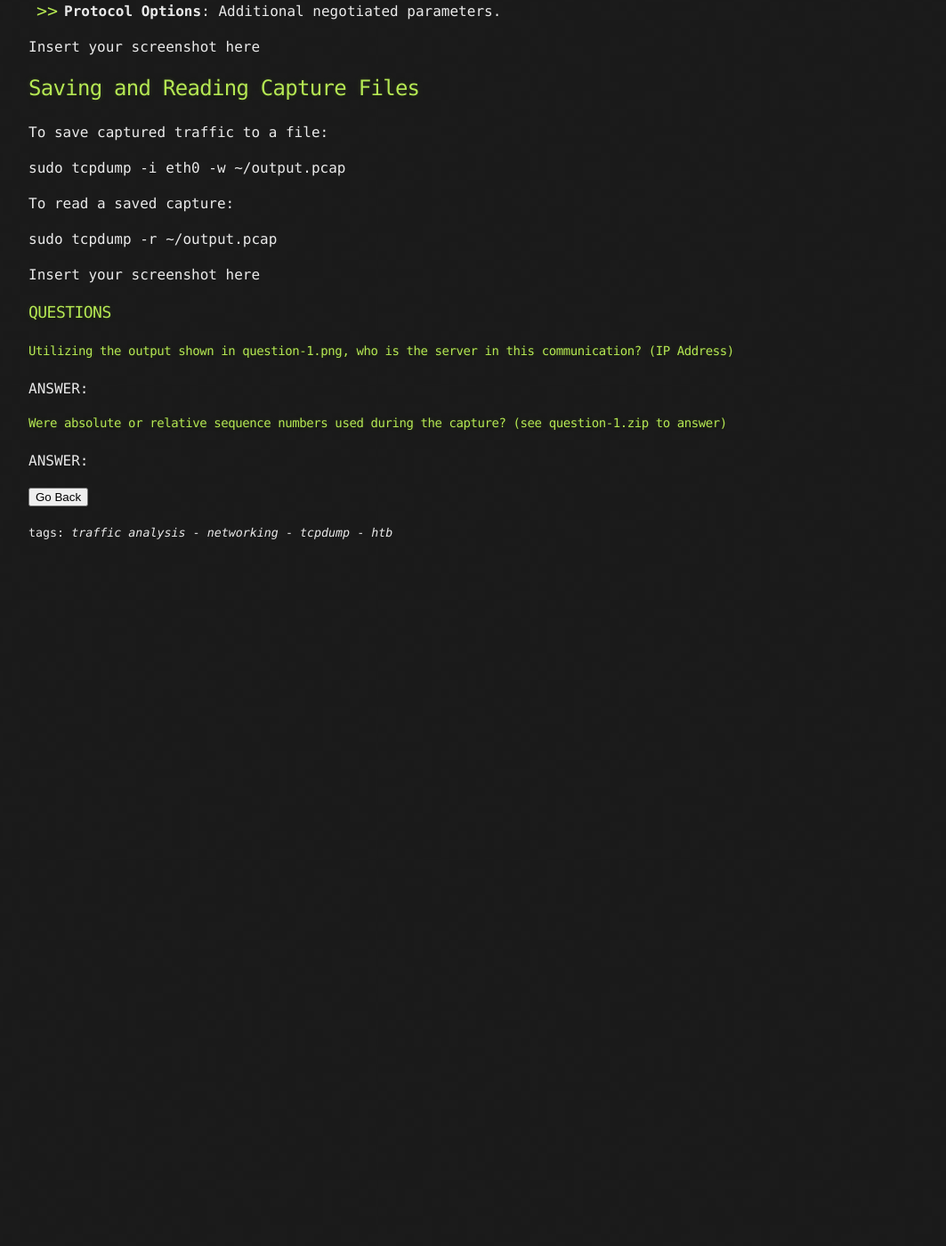
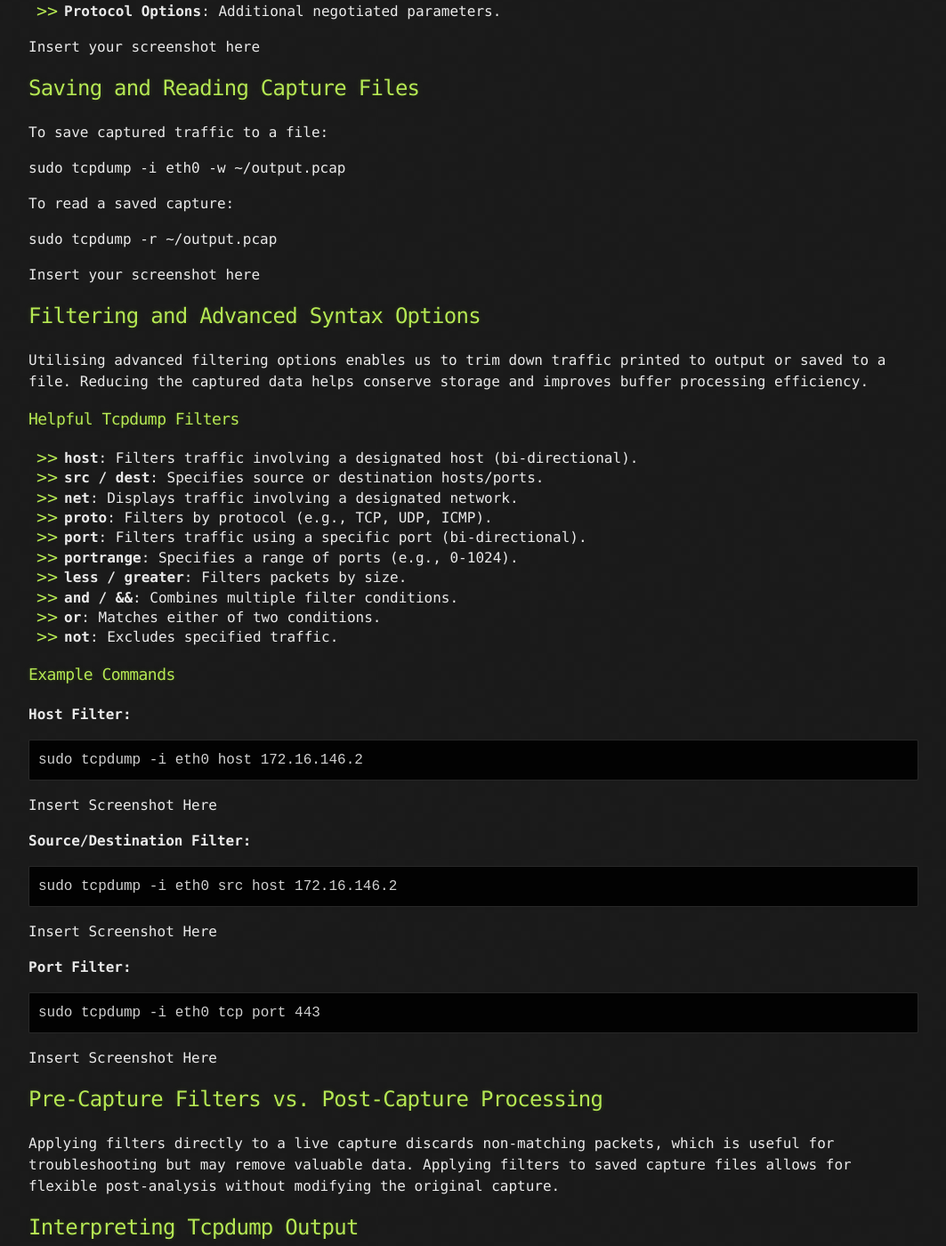
Before and after one commit to CyberCasquatch/cybercasquatch.github.io, a Jekyll site: the page built from _posts/Walkthroughs/2025-03-05-tcpdump.md, in a window 1280 px wide and 1400 px high, scrolled down 1695 px. Shown: the whole window at 89% size, without its empty margins (108-1171 px from the left). Built offline with Jekyll 4.4.1, drawn with Linux system fonts in a browser that asks for light colours; the repository's description, which GitHub fills in, is left out; before the commit the page ends 2325 px from its top, so only the background shows below that; some of the changed text lies outside the part shown.

Commit message:
Update 2025-03-05-tcpdump.md

```diff
--- a/_posts/Walkthroughs/2025-03-05-tcpdump.md
+++ b/_posts/Walkthroughs/2025-03-05-tcpdump.md
@@ -84,12 +84,70 @@ sudo tcpdump -r ~/output.pcap
 
 Insert your screenshot here
 
-### QUESTIONS
 
-#### Utilizing the output shown in question-1.png, who is the server in this communication? (IP Address)
-ANSWER:
+Filtering and Advanced Syntax Options
+-------------------------------------
 
-#### Were absolute or relative sequence numbers used during the capture? (see question-1.zip to answer)
-ANSWER:
+Utilising advanced filtering options enables us to trim down traffic printed to output or saved to a file. Reducing the captured data helps conserve storage and improves buffer processing efficiency.
+
+### Helpful Tcpdump Filters
+
+*   **host**: Filters traffic involving a designated host (bi-directional).
+*   **src / dest**: Specifies source or destination hosts/ports.
+*   **net**: Displays traffic involving a designated network.
+*   **proto**: Filters by protocol (e.g., TCP, UDP, ICMP).
+*   **port**: Filters traffic using a specific port (bi-directional).
+*   **portrange**: Specifies a range of ports (e.g., 0-1024).
+*   **less / greater**: Filters packets by size.
+*   **and / &&**: Combines multiple filter conditions.
+*   **or**: Matches either of two conditions.
+*   **not**: Excludes specified traffic.
+
+### Example Commands
+
+**Host Filter:**
+
+    sudo tcpdump -i eth0 host 172.16.146.2
+
+Insert Screenshot Here
+
+**Source/Destination Filter:**
+
+    sudo tcpdump -i eth0 src host 172.16.146.2
+
+Insert Screenshot Here
+
+**Port Filter:**
+
+    sudo tcpdump -i eth0 tcp port 443
+
+Insert Screenshot Here
+
+Pre-Capture Filters vs. Post-Capture Processing
+-----------------------------------------------
+
+Applying filters directly to a live capture discards non-matching packets, which is useful for troubleshooting but may remove valuable data. Applying filters to saved capture files allows for flexible post-analysis without modifying the original capture.
+
+Interpreting Tcpdump Output
+---------------------------
+
+*   **\-S**: Displays absolute sequence numbers.
+*   **\-v, -X, -e**: Increases output verbosity.
+*   **\-c, -n, -s, -S, -q**: Modifies output data.
+*   **\-A**: Displays only ASCII text.
+*   **\-l**: Enables real-time output for use with other tools.
+
+### Example: Piping a Capture to Grep
+
+    sudo tcpdump -Ar http.cap -l | grep 'mailto:*'
+
+Insert Screenshot Here
+
+### Example: Filtering TCP SYN Flags
+
+    tcpdump -i eth0 'tcp[13] & 2 != 0'
+
+Insert Screenshot Here
+
 
 <button onclick="history.back()">Go Back</button>
```
